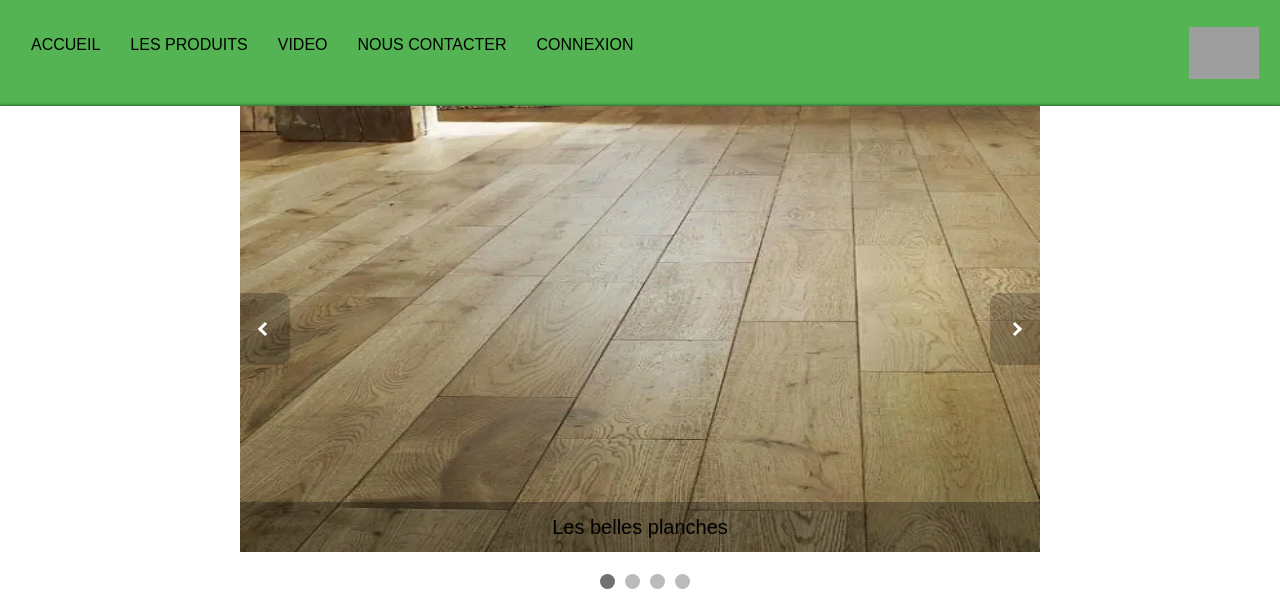
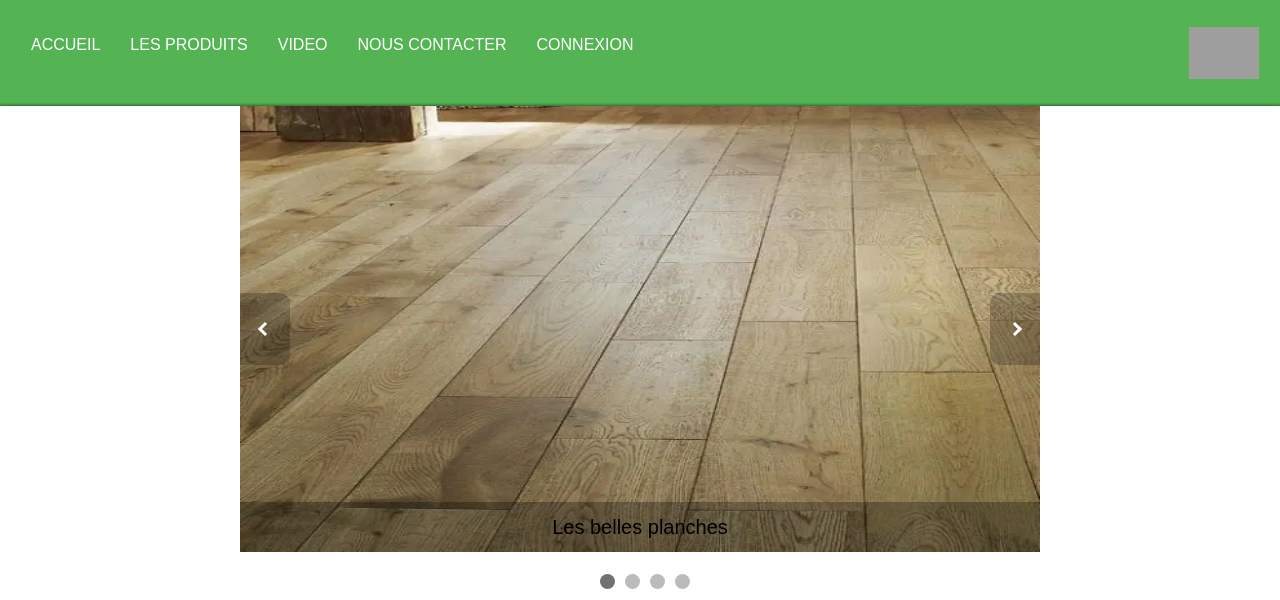
Before and after one commit to CepheusArcko-1/EcoConcept, a PHP site: page / in a window 1280 px wide. Shown: the top 600 px of the page. Run offline with PHP 8.4, Linux system fonts and the light colour scheme; data comes from the database, SQL or seed files in the repository; grey boxes are pictures that could not be loaded.

Commit message:
Update style.css

```diff
--- a/site/style.css
+++ b/site/style.css
@@ -117,7 +117,7 @@ main{
 
 .titre {
   font-size: 150%;
-  color: #54b454;
+  color: black;
   font-weight: 600;
 }
 
@@ -202,5 +202,5 @@ li {
 }
 
 * {
-    color: black !important;
+    color: black;
 }
```
